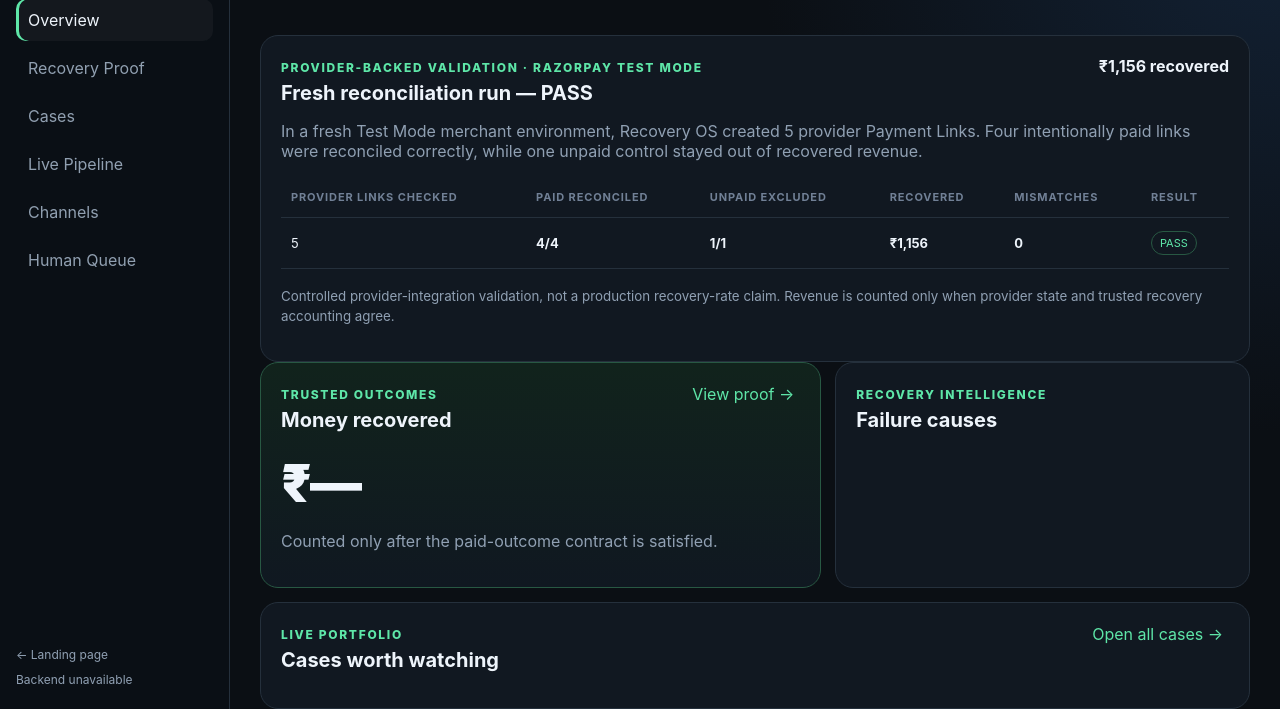
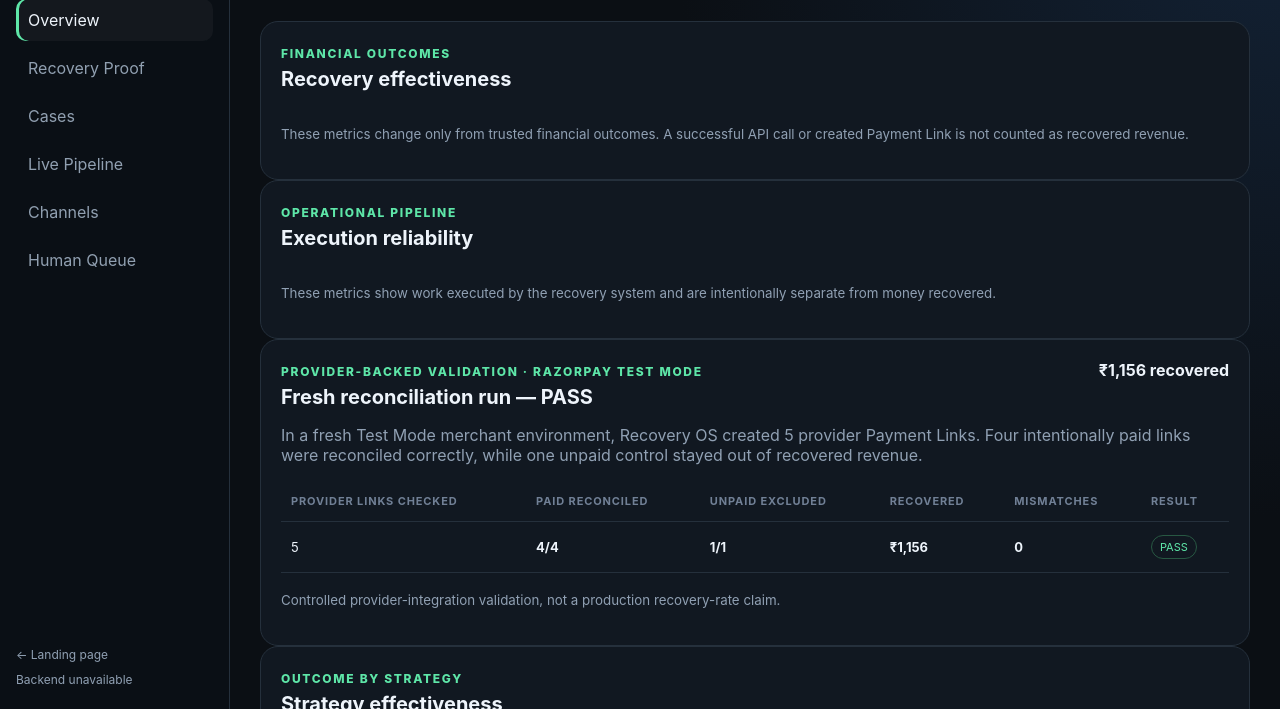
Before and after one commit to SHUBHANSHU602/Recovery-OS, a website: page public/app.html in a window 1280 px wide. Shown: the part 91-800 px from the top of the page. Drawn offline with Linux system fonts and the light colour scheme; no server answers.

Commit message:
Separate recovery effectiveness from execution reliability in console

```diff
--- a/public/app.html
+++ b/public/app.html
@@ -25,7 +25,8 @@
     </header>
 
     <section id="overview" class="app-view active">
-      <div class="metric-grid" id="metrics"></div>
+      <section class="panel"><div class="panel-head"><div><span class="kicker">Financial outcomes</span><h2>Recovery effectiveness</h2></div></div><div class="metric-grid" id="recovery-metrics"></div><p><small>These metrics change only from trusted financial outcomes. A successful API call or created Payment Link is not counted as recovered revenue.</small></p></section>
+      <section class="panel"><div class="panel-head"><div><span class="kicker">Operational pipeline</span><h2>Execution reliability</h2></div></div><div class="metric-grid" id="execution-metrics"></div><p><small>These metrics show work executed by the recovery system and are intentionally separate from money recovered.</small></p></section>
 
       <section class="panel">
         <div class="panel-head responsive">
@@ -33,15 +34,11 @@
           <div><strong>₹1,156 recovered</strong></div>
         </div>
         <p>In a fresh Test Mode merchant environment, Recovery OS created 5 provider Payment Links. Four intentionally paid links were reconciled correctly, while one unpaid control stayed out of recovered revenue.</p>
-        <div class="table-wrap">
-          <table class="data-table">
-            <thead><tr><th>Provider links checked</th><th>Paid reconciled</th><th>Unpaid excluded</th><th>Recovered</th><th>Mismatches</th><th>Result</th></tr></thead>
-            <tbody><tr><td>5</td><td><b>4/4</b></td><td><b>1/1</b></td><td><b>₹1,156</b></td><td><b>0</b></td><td><span class="status RECOVERED">PASS</span></td></tr></tbody>
-          </table>
-        </div>
-        <p><small>Controlled provider-integration validation, not a production recovery-rate claim. Revenue is counted only when provider state and trusted recovery accounting agree.</small></p>
+        <div class="table-wrap"><table class="data-table"><thead><tr><th>Provider links checked</th><th>Paid reconciled</th><th>Unpaid excluded</th><th>Recovered</th><th>Mismatches</th><th>Result</th></tr></thead><tbody><tr><td>5</td><td><b>4/4</b></td><td><b>1/1</b></td><td><b>₹1,156</b></td><td><b>0</b></td><td><span class="status RECOVERED">PASS</span></td></tr></tbody></table></div>
+        <p><small>Controlled provider-integration validation, not a production recovery-rate claim.</small></p>
       </section>
 
+      <section class="panel"><div class="panel-head"><div><span class="kicker">Outcome by strategy</span><h2>Strategy effectiveness</h2></div></div><div id="strategy-table" class="table-wrap"></div></section>
       <div class="dashboard-grid">
         <section class="panel recovered-panel"><div class="panel-head"><div><span class="kicker">Trusted outcomes</span><h2>Money recovered</h2></div><button class="link-button" data-jump="recoveries">View proof →</button></div><div class="recovered-total" id="recovered-total">₹—</div><p>Counted only after the paid-outcome contract is satisfied.</p><div id="recovery-preview"></div></section>
         <section class="panel"><div class="panel-head"><div><span class="kicker">Recovery intelligence</span><h2>Failure causes</h2></div></div><div id="cause-bars" class="bar-list"></div></section>
@@ -50,21 +47,16 @@
     </section>
 
     <section id="recoveries" class="app-view">
-      <div class="proof-banner"><div><span class="kicker">Strict recovery contract</span><h2>Every row here reached a trusted paid outcome.</h2><p>Visible only when status is RECOVERED, recovered amount is positive, recovery time exists, a Payment Link ID is present, and terminal reason is <code>trusted_payment_link_paid</code>. Latest fresh provider validation: <b>4/4 paid links reconciled, 1/1 unpaid control excluded, ₹1,156 provider-backed recovered amount, 0 mismatches.</b></p></div><div><strong id="proof-total">₹—</strong><span>trusted recovery ledger</span></div></div>
+      <div class="proof-banner"><div><span class="kicker">Strict recovery contract</span><h2>Every row here reached a trusted paid outcome.</h2><p>Visible only when status is RECOVERED, recovered amount is positive, recovery time exists, a Payment Link ID is present, and terminal reason is <code>trusted_payment_link_paid</code>.</p></div><div><strong id="proof-total">₹—</strong><span>trusted recovery ledger</span></div></div>
       <section class="panel"><div class="panel-head"><div><span class="kicker">Recovery ledger</span><h2>Recovered transactions</h2></div></div><div id="recovery-table" class="table-wrap"></div></section>
     </section>
 
     <section id="cases" class="app-view">
-      <section class="panel"><div class="panel-head responsive"><div><span class="kicker">Operations</span><h2>Recovery cases</h2></div><div class="filters"><input id="case-search" placeholder="Search customer, payment or event" /><select id="case-status"><option value="">All states</option><option>WAITING_FOR_OUTCOME</option><option>SCHEDULED</option><option>RECOVERED</option><option>STOPPED</option><option>ESCALATED</option></select></div></div><div id="cases-table" class="table-wrap"></div></section>
+      <section class="panel"><div class="panel-head responsive"><div><span class="kicker">Operations</span><h2>Recovery cases</h2></div><div class="filters"><input id="case-search" placeholder="Search customer, payment or event" /><select id="case-status"><option value="">All states</option><option>OPEN</option><option>RECOVERED</option><option>STOPPED</option><option>ACTIVE</option><option>WAITING</option><option>SCHEDULED</option><option>ESCALATED</option><option>EXHAUSTED</option></select></div></div><div id="cases-table" class="table-wrap"></div></section>
     </section>
 
     <section id="activity" class="app-view"><section class="panel"><div class="panel-head"><div><span class="kicker">Append-only audit stream</span><h2>Live recovery pipeline</h2></div></div><div id="activity-stream" class="timeline"></div></section></section>
-
-    <section id="channels" class="app-view">
-      <div id="channel-status" class="channel-grid"></div>
-      <section class="panel"><div class="panel-head"><div><span class="kicker">Delivery history</span><h2>Recovery channels</h2></div></div><div id="channel-table" class="table-wrap"></div></section>
-    </section>
-
+    <section id="channels" class="app-view"><div id="channel-status" class="channel-grid"></div><section class="panel"><div class="panel-head"><div><span class="kicker">Delivery history</span><h2>Recovery channels</h2></div></div><div id="channel-table" class="table-wrap"></div></section></section>
     <section id="escalations" class="app-view"><section class="panel"><div class="panel-head"><div><span class="kicker">Human in the loop</span><h2>Cases requiring review</h2></div></div><div id="escalation-list" class="card-list"></div></section></section>
   </main>
 
```
